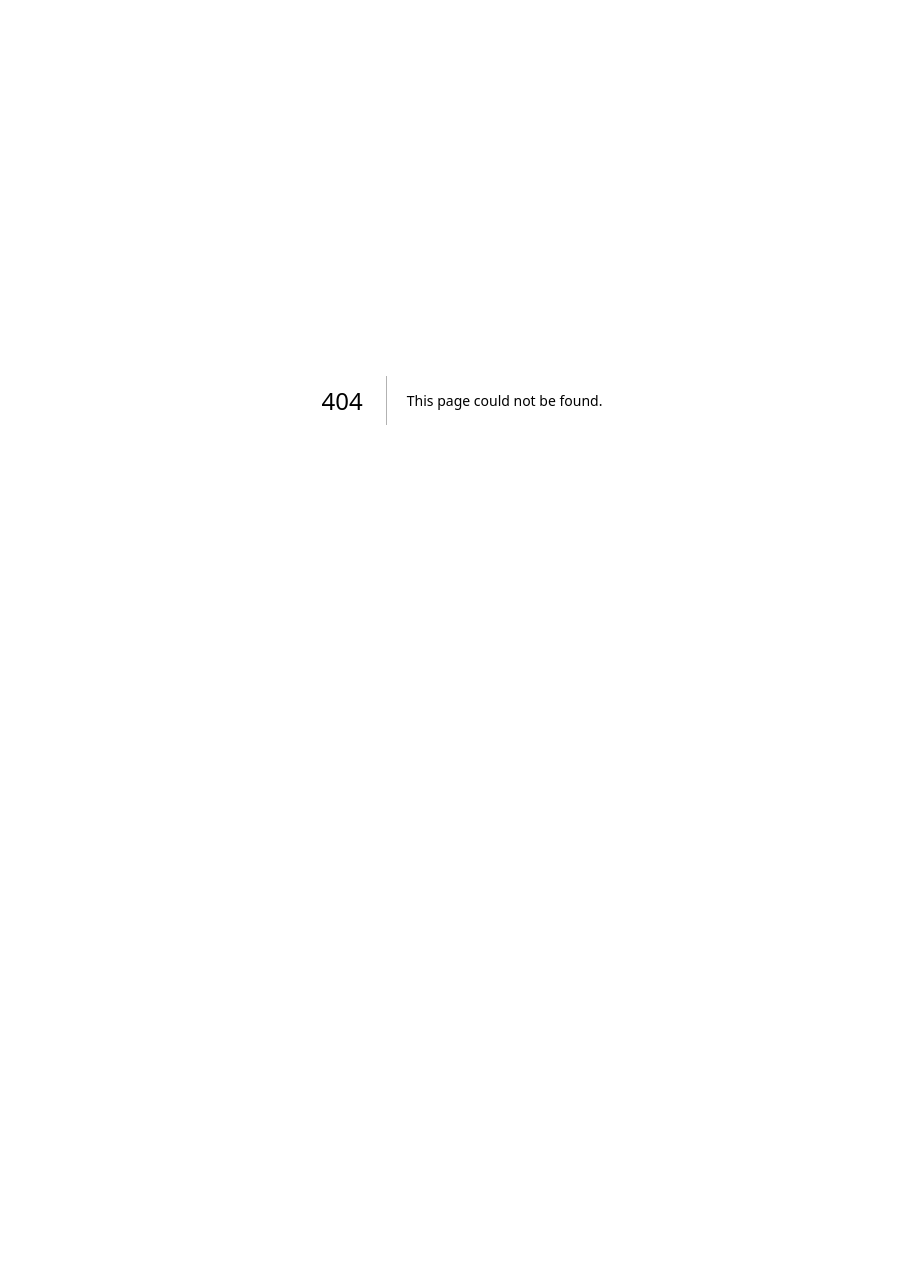
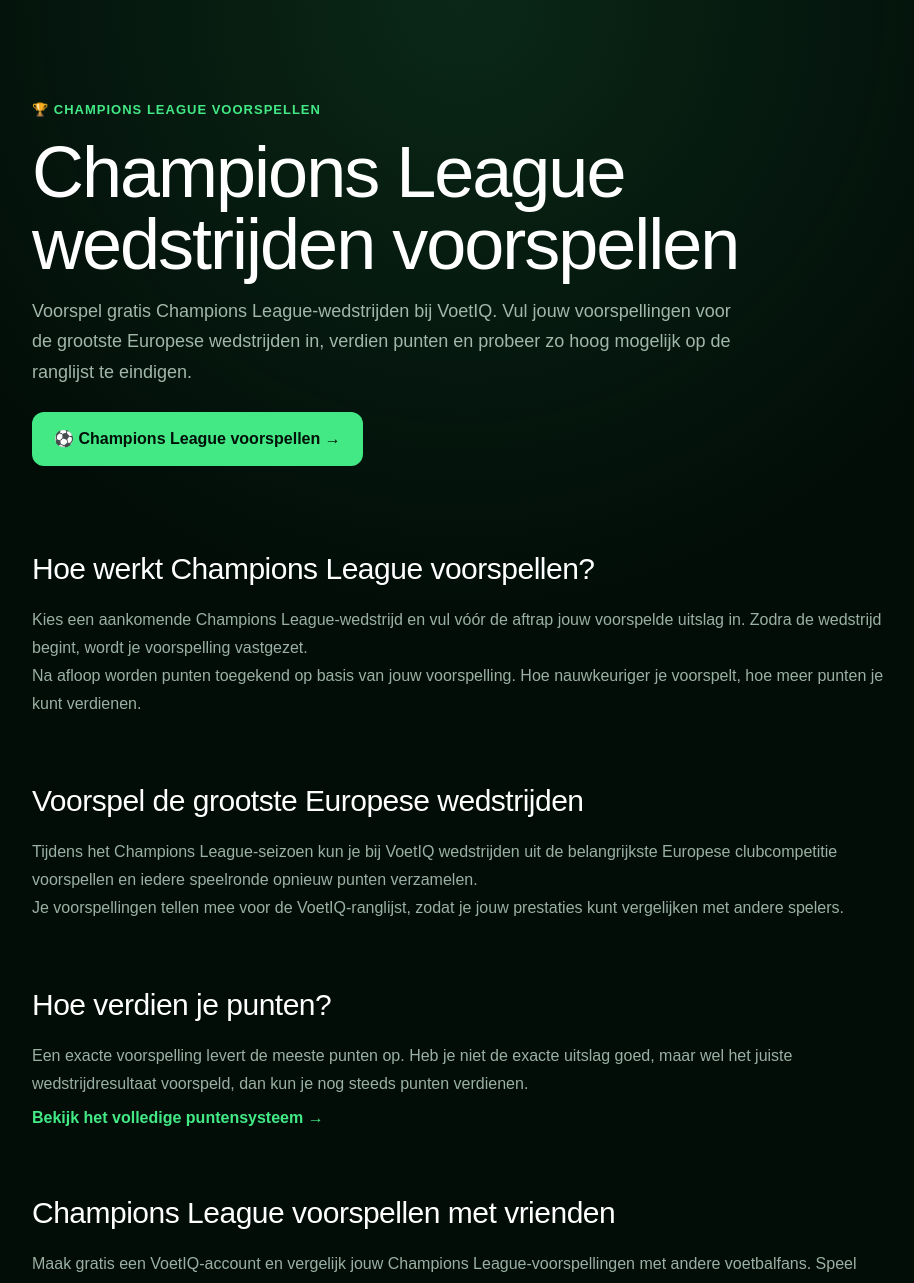
Before and after one commit to MGODamian/voetiq, a Next.js app: page /champions-league-voorspellen in a window 1280 px wide. Before the commit this address had no page. Shown: the top 1283 px of the page, without its empty margins (178-1092 px from the left). Before the commit the page ends 800 px from the top, so only its background shows below. Built offline with nearby package versions, Linux system fonts and the light colour scheme.

Commit message:
Create Champions League prediction page
This page allows users to predict Champions League match outcomes, earn points, and compare their predictions with others. It includes structured data for SEO and Open Graph metadata.

```diff
--- /dev/null
+++ b/app/champions-league-voorspellen/page.tsx
@@ -0,0 +1,272 @@
+import type { Metadata } from "next";
+import Link from "next/link";
+
+export const metadata: Metadata = {
+  title: "Champions League voorspellen | Voorspel wedstrijden gratis",
+  description:
+    "Voorspel gratis Champions League-wedstrijden bij VoetIQ. Voorspel uitslagen uit de UEFA Champions League, verdien punten en klim op de ranglijst.",
+  alternates: {
+    canonical: "https://voetiq.nl/champions-league-voorspellen",
+  },
+  openGraph: {
+    title: "Champions League voorspellen | VoetIQ",
+    description:
+      "Voorspel gratis Champions League-wedstrijden, verdien punten en vergelijk jouw voorspellingen met andere voetbalfans.",
+    url: "https://voetiq.nl/champions-league-voorspellen",
+    siteName: "VoetIQ",
+    locale: "nl_NL",
+    type: "website",
+  },
+  robots: {
+    index: true,
+    follow: true,
+  },
+};
+
+const structuredData = {
+  "@context": "https://schema.org",
+  "@type": "WebPage",
+
+  name: "Champions League voorspellen",
+  url: "https://voetiq.nl/champions-league-voorspellen",
+
+  description:
+    "Voorspel gratis Champions League-wedstrijden bij VoetIQ, verdien punten en vergelijk jouw voorspellingen met andere voetbalfans.",
+
+  inLanguage: "nl-NL",
+
+  isPartOf: {
+    "@type": "WebSite",
+    name: "VoetIQ",
+    url: "https://voetiq.nl/",
+  },
+
+  publisher: {
+    "@type": "Organization",
+    name: "VoetIQ",
+    url: "https://voetiq.nl/",
+  },
+
+  about: {
+    "@type": "SportsOrganization",
+    name: "UEFA Champions League",
+    sport: "Voetbal",
+  },
+};
+
+export default function ChampionsLeagueVoorspellenPage() {
+  return (
+    <main
+      style={{
+        minHeight: "100vh",
+        background:
+          "radial-gradient(circle at top, rgba(66,233,133,0.12), transparent 32%), #020d08",
+        color: "white",
+      }}
+    >
+      <script
+        type="application/ld+json"
+        dangerouslySetInnerHTML={{
+          __html: JSON.stringify(structuredData).replace(/</g, "\\u003c"),
+        }}
+      />
+
+      <section
+        style={{
+          maxWidth: "900px",
+          margin: "0 auto",
+          padding: "100px 20px 80px",
+        }}
+      >
+        <div
+          style={{
+            color: "#42e985",
+            fontSize: "13px",
+            fontWeight: 900,
+            letterSpacing: "1px",
+          }}
+        >
+          🏆 CHAMPIONS LEAGUE VOORSPELLEN
+        </div>
+
+        <h1
+          style={{
+            margin: "16px 0",
+            fontSize: "clamp(42px, 7vw, 72px)",
+            lineHeight: 1,
+            letterSpacing: "-2px",
+          }}
+        >
+          Champions League wedstrijden voorspellen
+        </h1>
+
+        <p
+          style={{
+            maxWidth: "720px",
+            color: "#a2b7aa",
+            fontSize: "18px",
+            lineHeight: 1.7,
+          }}
+        >
+          Voorspel gratis Champions League-wedstrijden bij VoetIQ. Vul jouw
+          voorspellingen voor de grootste Europese wedstrijden in, verdien
+          punten en probeer zo hoog mogelijk op de ranglijst te eindigen.
+        </p>
+
+        <Link
+          href="/wedstrijden?competition=CL"
+          style={{
+            display: "inline-block",
+            marginTop: "25px",
+            padding: "15px 22px",
+            borderRadius: "12px",
+            background: "#42e985",
+            color: "#021108",
+            textDecoration: "none",
+            fontWeight: 900,
+          }}
+        >
+          ⚽ Champions League voorspellen →
+        </Link>
+
+        <section style={{ marginTop: "80px" }}>
+          <h2 style={headingStyle}>
+            Hoe werkt Champions League voorspellen?
+          </h2>
+
+          <p style={textStyle}>
+            Kies een aankomende Champions League-wedstrijd en vul vóór de
+            aftrap jouw voorspelde uitslag in. Zodra de wedstrijd begint,
+            wordt je voorspelling vastgezet.
+          </p>
+
+          <p style={textStyle}>
+            Na afloop worden punten toegekend op basis van jouw voorspelling.
+            Hoe nauwkeuriger je voorspelt, hoe meer punten je kunt verdienen.
+          </p>
+        </section>
+
+        <section style={{ marginTop: "60px" }}>
+          <h2 style={headingStyle}>
+            Voorspel de grootste Europese wedstrijden
+          </h2>
+
+          <p style={textStyle}>
+            Tijdens het Champions League-seizoen kun je bij VoetIQ
+            wedstrijden uit de belangrijkste Europese clubcompetitie
+            voorspellen en iedere speelronde opnieuw punten verzamelen.
+          </p>
+
+          <p style={textStyle}>
+            Je voorspellingen tellen mee voor de VoetIQ-ranglijst, zodat je
+            jouw prestaties kunt vergelijken met andere spelers.
+          </p>
+        </section>
+
+        <section style={{ marginTop: "60px" }}>
+          <h2 style={headingStyle}>Hoe verdien je punten?</h2>
+
+          <p style={textStyle}>
+            Een exacte voorspelling levert de meeste punten op. Heb je niet
+            de exacte uitslag goed, maar wel het juiste wedstrijdresultaat
+            voorspeld, dan kun je nog steeds punten verdienen.
+          </p>
+
+          <Link href="/hoe-werkt-het" style={linkStyle}>
+            Bekijk het volledige puntensysteem →
+          </Link>
+        </section>
+
+        <section style={{ marginTop: "60px" }}>
+          <h2 style={headingStyle}>
+            Champions League voorspellen met vrienden
+          </h2>
+
+          <p style={textStyle}>
+            Maak gratis een VoetIQ-account en vergelijk jouw Champions
+            League-voorspellingen met andere voetbalfans. Speel samen met
+            vrienden en ontdek wie uiteindelijk de meeste punten verzamelt.
+          </p>
+        </section>
+
+        <section
+          style={{
+            marginTop: "70px",
+            padding: "35px",
+            borderRadius: "20px",
+            textAlign: "center",
+            background: "rgba(66,233,133,0.07)",
+            border: "1px solid rgba(66,233,133,0.16)",
+          }}
+        >
+          <h2
+            style={{
+              margin: 0,
+              fontSize: "30px",
+            }}
+          >
+            Klaar om de Champions League te voorspellen?
+          </h2>
+
+          <p
+            style={{
+              ...textStyle,
+              maxWidth: "600px",
+              margin: "14px auto 0",
+            }}
+          >
+            Voorspel aankomende wedstrijden, verzamel punten en test jouw
+            kennis van de Champions League.
+          </p>
+
+          <Link
+            href="/wedstrijden?competition=CL"
+            style={{
+              display: "inline-block",
+              marginTop: "22px",
+              padding: "15px 22px",
+              borderRadius: "12px",
+              background: "#42e985",
+              color: "#021108",
+              textDecoration: "none",
+              fontWeight: 900,
+            }}
+          >
+            Start met voorspellen →
+          </Link>
+        </section>
+
+        <div
+          style={{
+            marginTop: "45px",
+            textAlign: "center",
+          }}
+        >
+          <Link href="/voetbal-voorspellen" style={linkStyle}>
+            ← Bekijk alle voetbalcompetities
+          </Link>
+        </div>
+      </section>
+    </main>
+  );
+}
+
+const headingStyle: React.CSSProperties = {
+  margin: "0 0 15px",
+  fontSize: "30px",
+  letterSpacing: "-0.5px",
+};
+
+const textStyle: React.CSSProperties = {
+  color: "#9bb0a4",
+  fontSize: "16px",
+  lineHeight: 1.75,
+};
+
+const linkStyle: React.CSSProperties = {
+  display: "inline-block",
+  marginTop: "8px",
+  color: "#42e985",
+  textDecoration: "none",
+  fontWeight: 800,
+};
```
